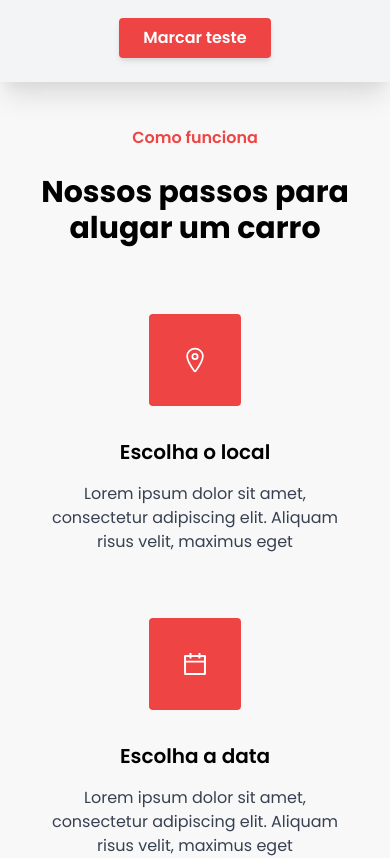
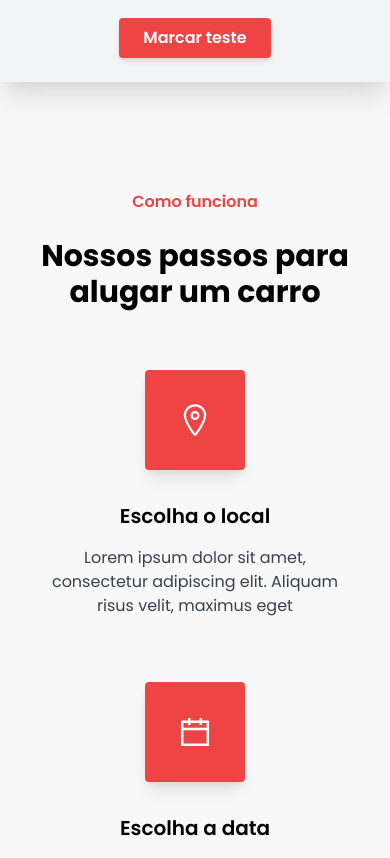
Before and after one commit to MateusOli21/yourcar-web, a Next.js app: page / in a window 390 px wide. Shown: the part 1000-1858 px from the top of the page. Built offline with nearby package versions, Linux system fonts and the light colour scheme; no server answers.

Commit message:
adjust: sections margins and paddings of elements.

```diff
--- a/src/components/elements/cards/StepsToRentCard.tsx
+++ b/src/components/elements/cards/StepsToRentCard.tsx
@@ -13,8 +13,8 @@ const StepsToRentCard: React.FC<IComponentProps> = ({
   Icon,
 }) => (
   <div className="flex flex-col items-center py-6 w-full max-w-xs">
-    <div className="p-8 bg-red-500  rounded">
-      <Icon size={28} className="text-white" />
+    <div className="p-8 bg-red-500 rounded shadow-lg">
+      <Icon size={36} className="text-white" />
     </div>
     <h6 className="mt-8 mb-4 font-semibold text-xl">{title}</h6>
     <p className="text-center text-gray-700">{description}</p>
--- a/src/components/modules/home/AboutUs/index.tsx
+++ b/src/components/modules/home/AboutUs/index.tsx
@@ -9,8 +9,9 @@ import {
 const AboutUs: React.FC = () => (
   <section
     id="about-us-section"
-    className="w-full bg-gray-100 max-w-6xl flex flex-col lg:flex-row lg:gap-14 items-center justify-center px-5 py-8 lg:pt-12 lg:pb-24"
+    className="w-full bg-gray-100 flex justify-center px-5 py-8 lg:pt-12 lg:pb-24"
   >
+    <div className="max-w-6xl flex flex-col lg:flex-row lg:gap-14 items-center justify-center">
       <img
         className="w-full max-w-lg md:max-w-xl"
         src={jeepImage}
@@ -24,12 +25,13 @@ const AboutUs: React.FC = () => (
         </SectionMainTitle>
 
         <p className="mt-8 text-center md:text-left leading-relaxed">
-        Lorem ipsum dolor sit amet, consectetur adipiscing elit. Donec dapibus,
-        ipsum eget hendrerit eleifend, purus augue malesuada felis, non
-        dignissim enim risus vitae lorem. Sed cursus urna ac risus imperdiet
-        vulputate. Pellentesque fermentum mi id euismod molestie. Nam viverra
-        vitae lectus sit amet egestas.
+          Lorem ipsum dolor sit amet, consectetur adipiscing elit. Donec
+          dapibus, ipsum eget hendrerit eleifend, purus augue malesuada felis,
+          non dignissim enim risus vitae lorem. Sed cursus urna ac risus
+          imperdiet vulputate. Pellentesque fermentum mi id euismod molestie.
+          Nam viverra vitae lectus sit amet egestas.
         </p>
+      </div>
     </div>
   </section>
 );
--- a/src/components/modules/home/Hero/index.tsx
+++ b/src/components/modules/home/Hero/index.tsx
@@ -10,7 +10,7 @@ const Hero: React.FC = () => (
     className="w-full max-w-6xl flex flex-col md:flex-row justify-between px-5 mt-5 sm:mt-12 lg:mt-16 items-center pt-12"
   >
     <div className="flex flex-col max-w-xl mb-16 md:mb-0">
-      <div className="flex flex-row items-center gap-2">
+      <div className="flex flex-row items-center self-center md:self-start gap-2">
         <div className="w-16 h-0.5 bg-red-500" />
         <h6 className="text-sm text-red-500 font-medium">Bem-vindo!</h6>
       </div>
--- a/src/components/modules/home/HowItWorks/index.tsx
+++ b/src/components/modules/home/HowItWorks/index.tsx
@@ -11,12 +11,12 @@ import {
 const HowItWorks: React.FC = () => (
   <section
     id="how-it-works-section"
-    className="w-full max-w-6xl flex flex-col items-center justify-center px-5 sm:py-9 md:pt-14 md:pb-10"
+    className="w-full max-w-6xl flex flex-col items-center justify-center px-5 mt-16 sm:py-9 md:mt-11 md:pb-10 "
   >
     <SectionSubTitle>Como funciona</SectionSubTitle>
     <SectionMainTitle>Nossos passos para alugar um carro</SectionMainTitle>
 
-    <div className="mt-11 mb-6 flex flex-col gap-4 md:gap-8 md:flex-row">
+    <div className=" flex flex-col gap-4 mt-9 mb-6 md:gap-8 md:flex-row">
       <StepsToRentCard
         title="Escolha o local"
         description="Lorem ipsum dolor sit amet, consectetur adipiscing elit. Aliquam risus velit, maximus eget"
--- a/src/components/modules/home/OurNumbers/index.tsx
+++ b/src/components/modules/home/OurNumbers/index.tsx
@@ -25,7 +25,7 @@ const OurNumbers: React.FC = () => {
   ];
 
   return (
-    <div className="flex flex-col md:flex-row gap-4 md:gap-11 px-5 pt-9 lg:-mt-24 md:pb-16">
+    <div className="flex flex-col gap-4 px-5 pt-9 pb-16 md:flex-row md:gap-11 lg:-mt-24">
       {numbersList.map((option, index) => (
         <NumbersCard
           key={index}
--- a/src/components/modules/home/Testimonials/index.tsx
+++ b/src/components/modules/home/Testimonials/index.tsx
@@ -14,7 +14,7 @@ const Testimonials: React.FC = () => (
     <SectionSubTitle>Depoimentos</SectionSubTitle>
     <SectionMainTitle>O que nossos clientes dizem</SectionMainTitle>
 
-    <div className="flex flex-col lg:flex-row gap-4 md:gap-8 lg:gap-11 my-6">
+    <div className="flex flex-col lg:flex-row gap-4 md:gap-8 lg:gap-11 mt-9 mb-6">
       <TestimonialCard />
       <TestimonialCard />
       <TestimonialCard />
```
Lines whose indentation alone changed are shown as unchanged.
